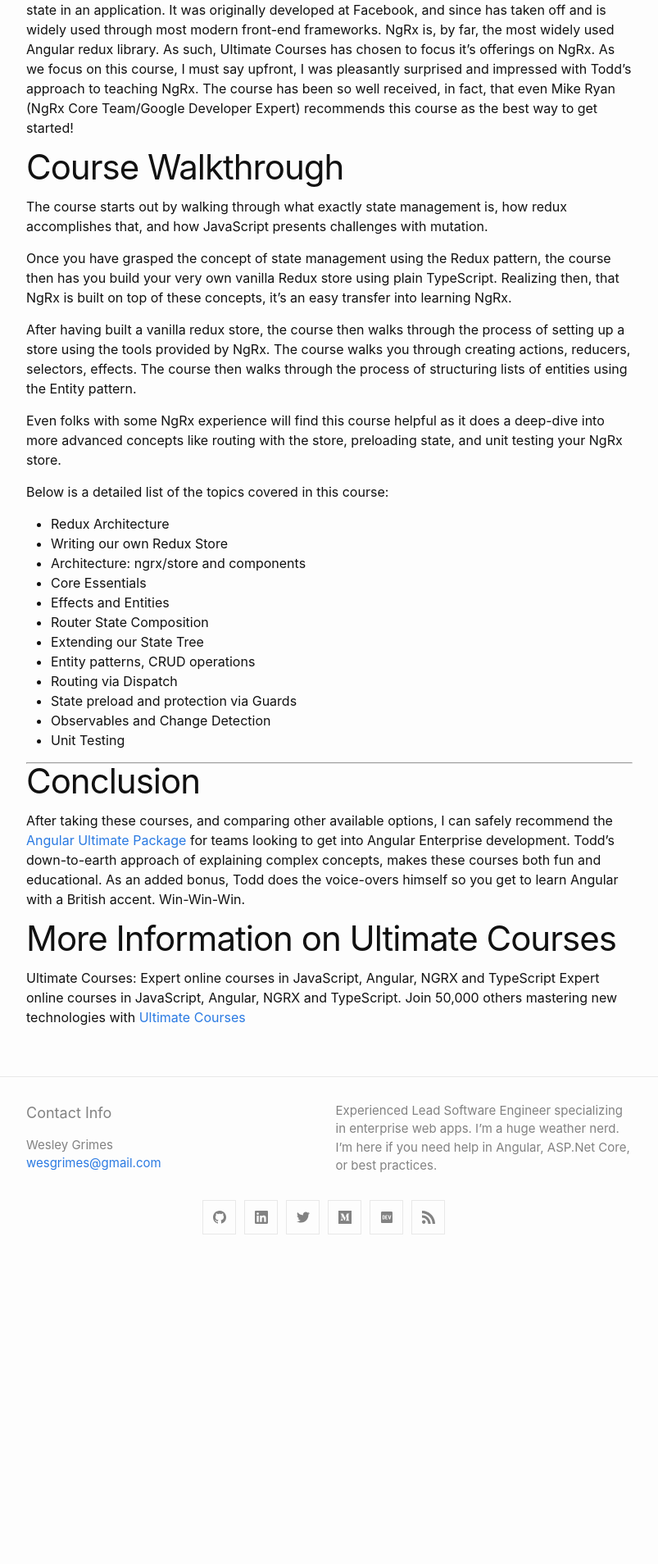
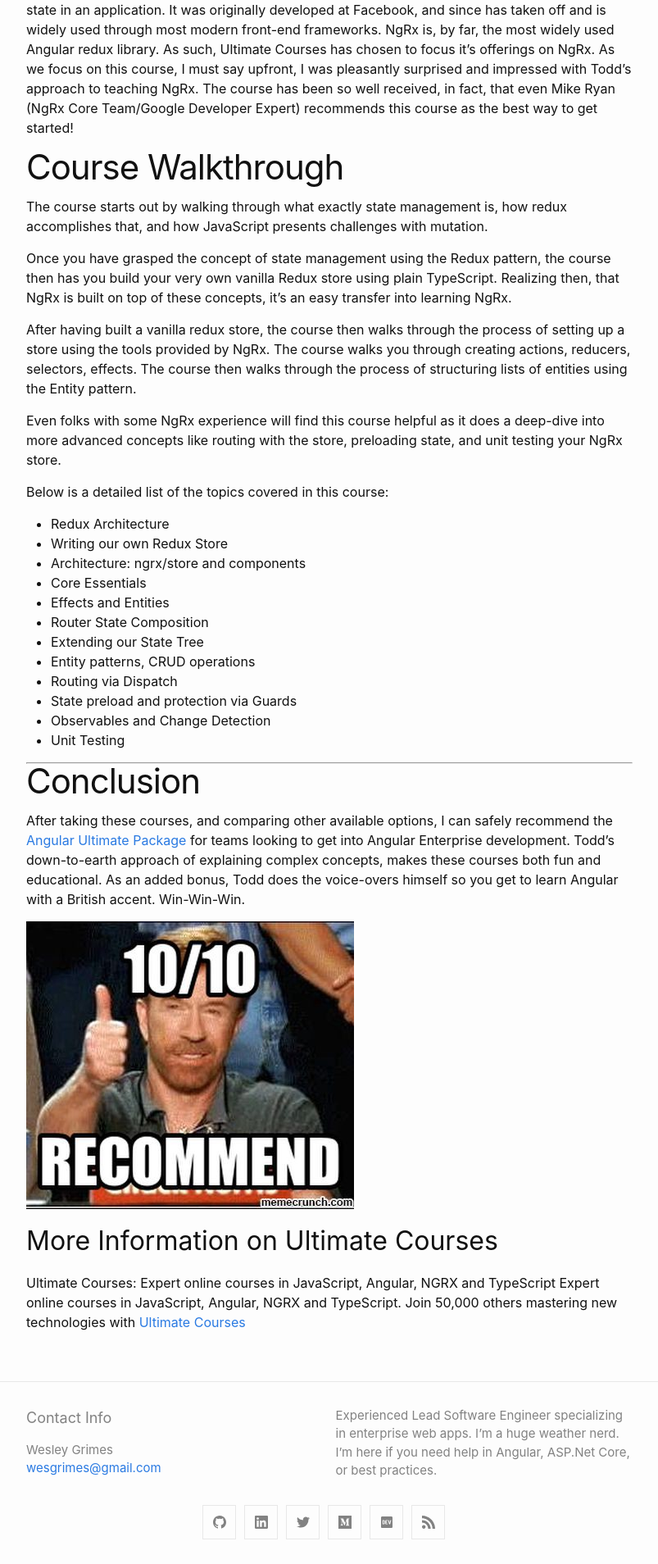
Before and after one commit to timdeschryver/blog, a Jekyll site: the page built from _posts/2019-02-22-angular-courses-for-you-and-your-team-a-review-of-ultimate-courses.md, in a window 1280 px wide. Shown: the part 3795-5703 px from the top of the page at 82% size, without its empty margins (238-1041 px from the left). Built offline with Jekyll 4.4.1, drawn with Linux system fonts in a browser that asks for light colours; comment, search, counter and statistics services are not loaded; before the commit the page ends 5331 px from its top, so only the background shows below that.

Commit message:
formatting

```diff
--- a/_posts/2019-02-22-angular-courses-for-you-and-your-team-a-review-of-ultimate-courses.md
+++ b/_posts/2019-02-22-angular-courses-for-you-and-your-team-a-review-of-ultimate-courses.md
@@ -32,7 +32,7 @@ Courses](https://bit.ly/2WubqhW), the offerings created and curated by [Todd
 Motto](https://toddmotto.com/) (Google Developer Expert and Angular
 extraordinaire).
 
-*****
+***
 
 # Let’s Review The Packages
 
@@ -75,7 +75,7 @@ If you are working with a team of developers, Ultimate Courses offers user
 licensing with discounts as the user count grows. This is a great option for
 teams of developers learning Angular.
 
-*****
+***
 
 # Angular Fundamentals
 
@@ -98,7 +98,7 @@ introductory course, this offering does a fantastic job of giving you just
 enough information to be dangerous (in a good way), while not overwhelming
 first-time Angular developers.
 
-*****
+***
 
 # Angular Pro
 
@@ -120,7 +120,7 @@ tooling.
 * Dependency Injection and Zones
 * Statement Management with Rx — although I recommend [NgRx](http://ngrx.io/)
 
-*****
+***
 
 # TypeScript Basics
 
@@ -138,7 +138,7 @@ if you are building with TypeScript. Topics include:
 * Diving into Interfaces
 * Classes, Properties and Inheritance
 
-*****
+***
 
 # TypeScript Masterclass
 
@@ -157,7 +157,7 @@ then this course is probably for you. Topics include:
 * Declaration Files
 * tsconfig and Compiler Options
 
-*****
+***
 
 # NGRX Store + Effects
 
@@ -212,7 +212,7 @@ Below is a detailed list of the topics covered in this course:
 * Observables and Change Detection
 * Unit Testing
 
-*****
+***
 
 # Conclusion
 
@@ -223,7 +223,9 @@ approach of explaining complex concepts, makes these courses both fun and
 educational. As an added bonus, Todd does the voice-overs himself so you get to
 learn Angular with a British accent. Win-Win-Win.
 
-# More Information on Ultimate Courses
+![](/assets/post_headers/ultimate_courses_2.jpg)
+
+## More Information on Ultimate Courses
 
 Ultimate Courses: Expert online courses in JavaScript, Angular, NGRX and TypeScript
 Expert online courses in JavaScript, Angular, NGRX and TypeScript. Join 50,000 others mastering new technologies with [Ultimate Courses](https://bit.ly/2WubqhW)
```
Also changed, not shown: assets/post_headers/ultimate_courses_2.jpg (added).
